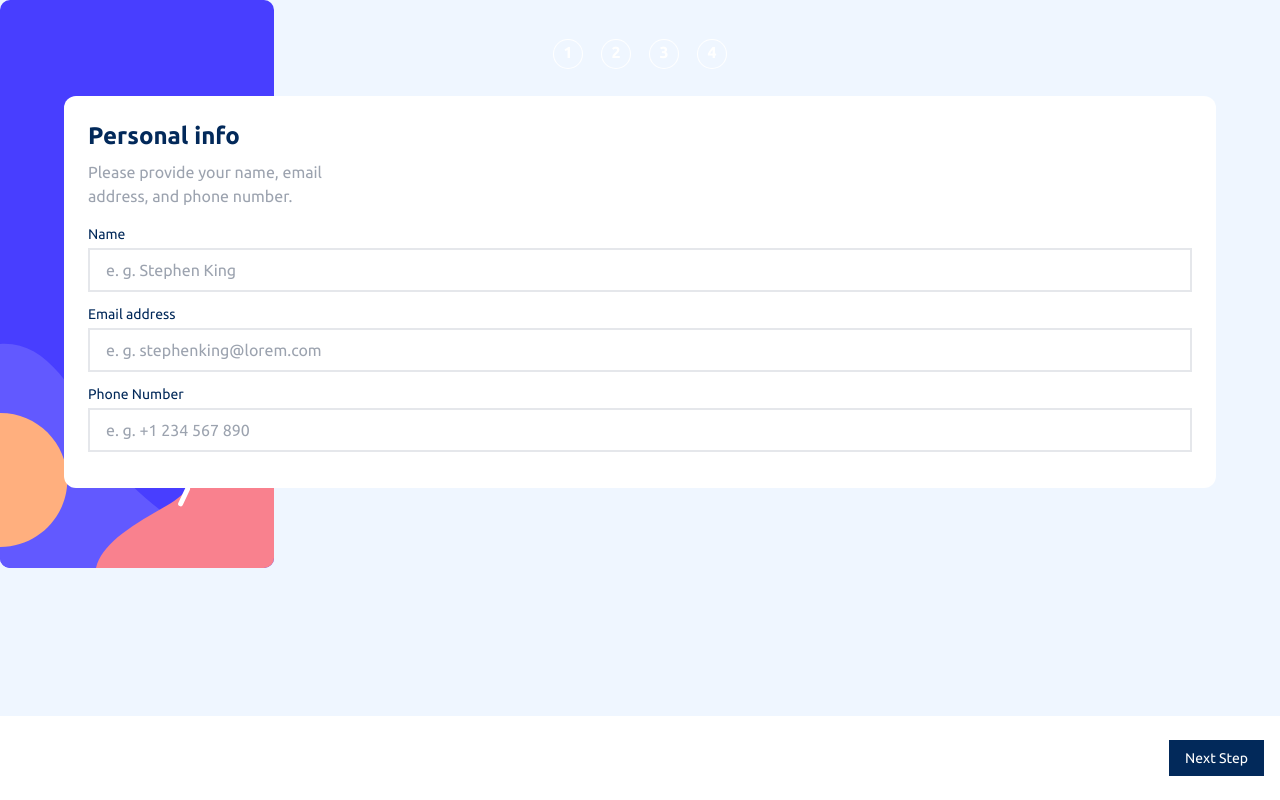
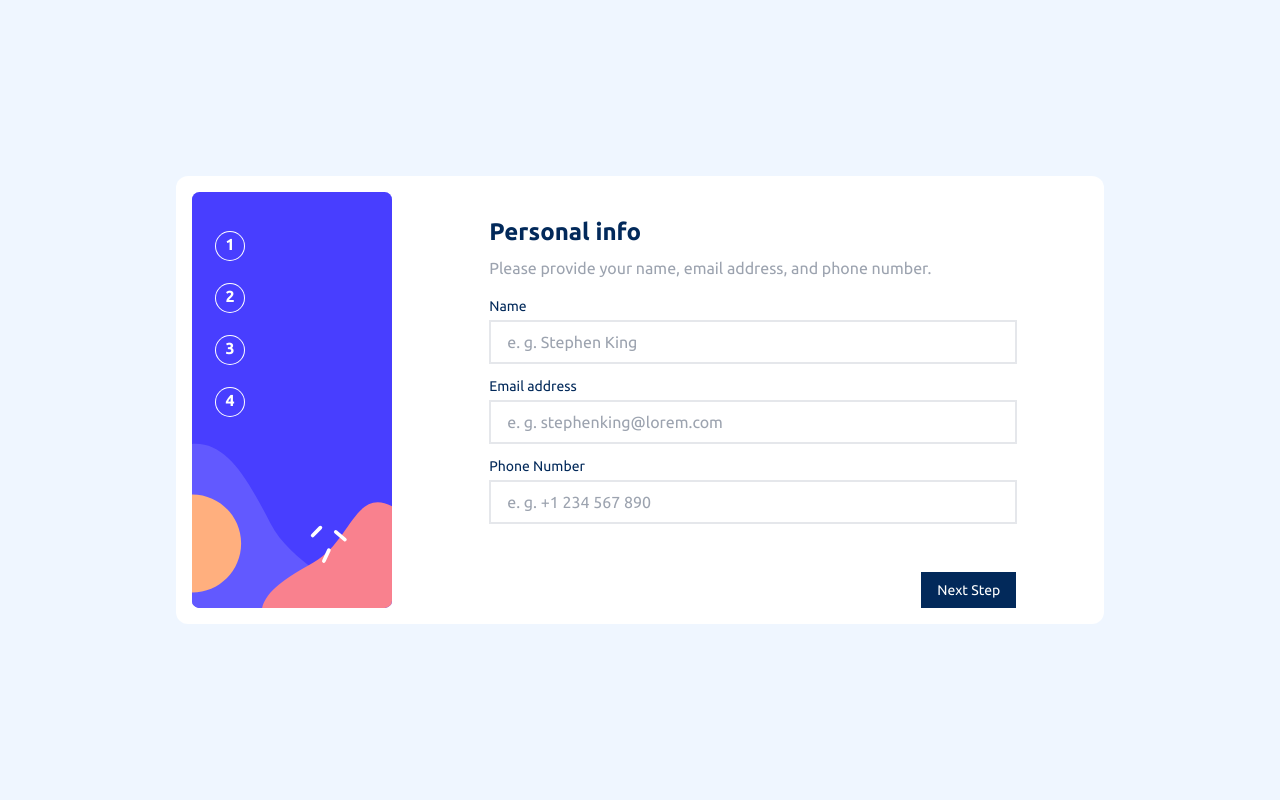
Before and after one commit to tiburciohugo/multi-step-form, a Next.js app: page / in a window 1280 px wide. Built offline with nearby package versions, Linux system fonts and the light colour scheme.

Commit message:
feat: add styles for desktop personal info

```diff
--- a/src/app/page.tsx
+++ b/src/app/page.tsx
@@ -4,10 +4,14 @@ import Navbar from "@/components/ui/navbar";
 
 export default function Home() {
   return (
-    <main className="bg-blue-50 w-screen h-screen">
-      <Navbar />
-      <PersonalInfo />
-      <Footer />
+    <main className="h-screen w-screen bg-blue-50 lg:flex lg:items-center lg:justify-between lg:px-12">
+      <div className="lg:mx-auto lg:w-full lg:gap-10 lg:rounded-xl lg:bg-white lg:p-4 lg:flex max-w-[928px]">
+        <Navbar />
+        <div className="lg:h-full lg:w-full lg:flex-col lg:justify-between">
+          <PersonalInfo />
+          <Footer />
+        </div>
+      </div>
     </main>
   );
 }
--- a/src/components/personalInfo.tsx
+++ b/src/components/personalInfo.tsx
@@ -3,14 +3,14 @@ import PersonalInfoForm from "./personalInfoForm";
 
 export default function PersonalInfo() {
   return (
-    <div className="bg-white absolute w-[90%] rounded-xl mx-auto left-0 right-0 top-[12%] h-auto">
-      <div className="px-6 py-2">
-        <h1 className="text-2xl font-bold py-2 text-marine-blue mt-2">
+    <div className="absolute left-0 right-0 top-[12%] mx-auto h-auto w-[90%] max-w-5xl rounded-xl bg-white lg:relative">
+      <div className="px-6 py-2 max-w-xl">
+        <h1 className="mt-2 py-2 text-2xl font-bold text-marine-blue">
           Personal info
         </h1>
 
         <p className="font-medium text-gray-400">
-          Please provide your name, email <br /> address, and phone number.
+          Please provide your name, email address, and phone number.
         </p>
 
         <PersonalInfoForm />
--- a/src/components/ui/footer.tsx
+++ b/src/components/ui/footer.tsx
@@ -2,7 +2,7 @@ import React from "react";
 
 export default function Footer() {
   return (
-    <footer className="bg-white w-full px-4 flex justify-end bottom-0 absolute py-6 text-sm">
+    <footer className="bg-white w-full px-4 flex justify-end bottom-0 absolute py-6 text-sm lg:relative lg:self-end lg:max-w-lg lg:p-0 lg:mx-auto lg:mt-3">
       <button
         type="submit"
         form="personalInfo"
--- a/src/components/ui/navbar.tsx
+++ b/src/components/ui/navbar.tsx
@@ -6,43 +6,42 @@ import Image from "next/image";
 
 export default function Navbar() {
   return (
-    <nav className="flex gap-4 text-white font-bold group">
-      <div className="">
+    <nav className="group flex gap-4 font-bold text-white">
+      <div className="lg:h-full">
         <Image
-          className="w-screen block md:hidden"
+          className="block w-screen lg:hidden"
           src={BgSidebarMobile}
           alt="sidebar"
         />
-        <Image className="hidden md:block" src={BgSidebarDesktop} alt="sidebar" />
-        {/* <img
-          className="hidden md:block"
+        <Image
+          className="hidden lg:block"
           src={BgSidebarDesktop}
           alt="sidebar"
-        /> */}
+          height={568}
+        />
       </div>
 
-
-      <div className="absolute w-full mx-auto flex-1 flex justify-center py-10 space-x-5">
+      <div className="absolute mx-auto flex w-full flex-1 items-start justify-center space-x-5 py-10 lg:w-auto lg:flex-col lg:space-x-0 lg:space-y-6 lg:px-6">
         <Link
-          className="ring-white ring-1 rounded-full w-7 h-7 text-center hover:text-marine-blue hover:bg-light-blue hover:ring-light-blue transition ease-in-out delay-100"
+          className="h-7 w-7 rounded-full text-center ring-1 ring-white transition delay-100 ease-in-out hover:bg-light-blue hover:text-marine-blue hover:ring-light-blue"
           href="/1"
         >
           1
         </Link>
         <Link
-          className="ring-white ring-1 rounded-full w-7 h-7 text-center hover:text-marine-blue hover:bg-light-blue hover:ring-light-blue transition ease-in-out delay-100"
+          className="h-7 w-7 rounded-full text-center ring-1 ring-white transition delay-100 ease-in-out hover:bg-light-blue hover:text-marine-blue hover:ring-light-blue"
           href="/2"
         >
           2
         </Link>
         <Link
-          className="ring-white ring-1 rounded-full w-7 h-7 text-center hover:text-marine-blue hover:bg-light-blue hover:ring-light-blue transition ease-in-out delay-100"
+          className="h-7 w-7 rounded-full text-center ring-1 ring-white transition delay-100 ease-in-out hover:bg-light-blue hover:text-marine-blue hover:ring-light-blue"
           href="/3"
         >
           3
         </Link>
         <Link
-          className="ring-white ring-1 rounded-full w-7 h-7 text-center hover:text-marine-blue hover:bg-light-blue hover:ring-light-blue transition ease-in-out delay-100"
+          className="h-7 w-7 rounded-full text-center ring-1 ring-white transition delay-100 ease-in-out hover:bg-light-blue hover:text-marine-blue hover:ring-light-blue"
           href="/4"
         >
           4
```
